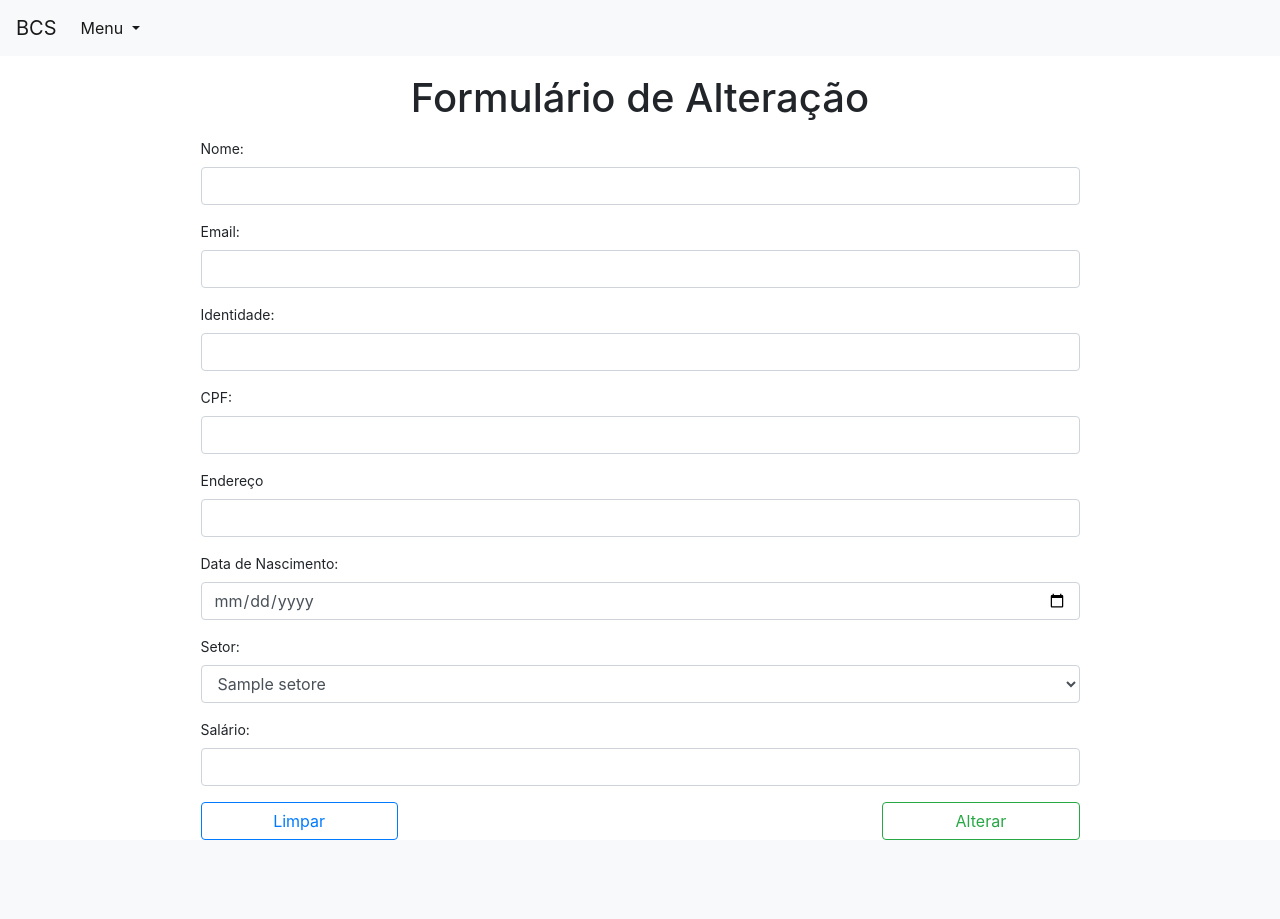
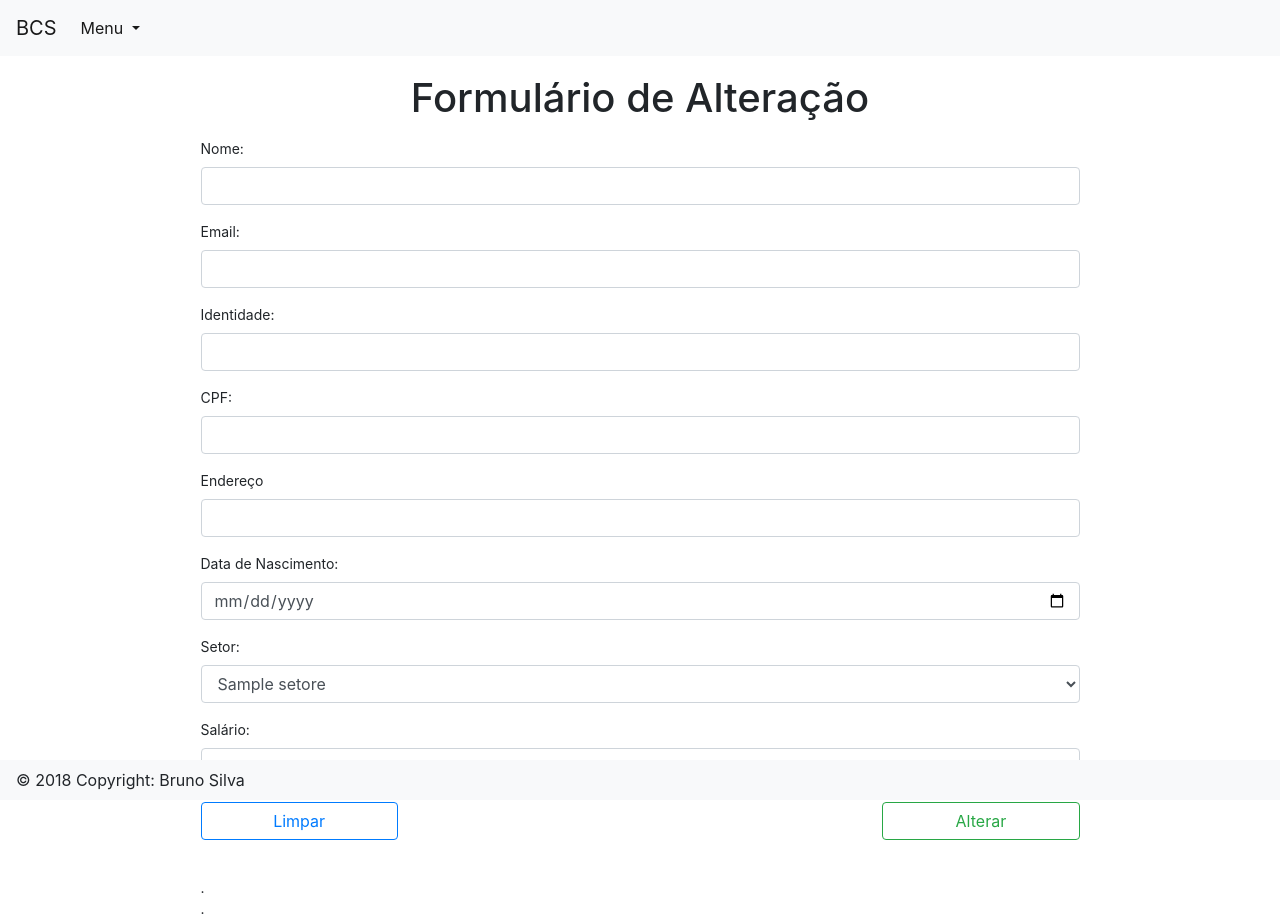
Before and after one commit to brunocs86/projeto-final-utd, a PHP site: page /altera-func.php in a window 1280 px wide. Before the commit the page ends 840 px from the top, so only its background shows below. Run offline with PHP 8.4, Linux system fonts and the light colour scheme; tables that the repository leaves empty or names only in its code hold one stand-in row (values such as "Sample post"); data that the repository does not hold is empty.

Commit message:
alteração de layouts

```diff
--- a/altera-func.php
+++ b/altera-func.php
@@ -66,6 +66,7 @@ $funcionario = buscaFuncionario($conn, $id);
                         </div>
                     </div>
                 </div>
+                <br>.<br>.<br>
             </form>
         </div>
     </div>
--- a/assets/css/style.css
+++ b/assets/css/style.css
@@ -1,5 +1,6 @@
 body{
     padding-top: 70px;
+    padding-bottom: 70px;
     margin-bottom: 10px;
 }
 .principal{
--- a/conexao.php
+++ b/conexao.php
@@ -1,2 +1,2 @@
 <?php
-$conn = mysqli_connect('localhost', 'root', 'utd123456', 'db_utd');
+$conn = mysqli_connect('localhost', 'bcs', '123', 'db_utd');
--- a/func-formulario.php
+++ b/func-formulario.php
@@ -60,6 +60,7 @@
                         </div>
                     </div>
                 </div>
+                <br>.<br>.<br>
             </form>
         </div>
     </div>
--- a/template/rodape.php
+++ b/template/rodape.php
@@ -1,4 +1,9 @@
         </div>
+    </div>
+    <div class="footer fixed-bottom">
+        <nav class="navbar navbar-expand-lg navbar-light bg-light mr-auto">
+            © 2018 Copyright: Bruno Silva
+        </nav>
     </div>
 </body>
         <script src="../assets/js/jquery.js"></script>
```
